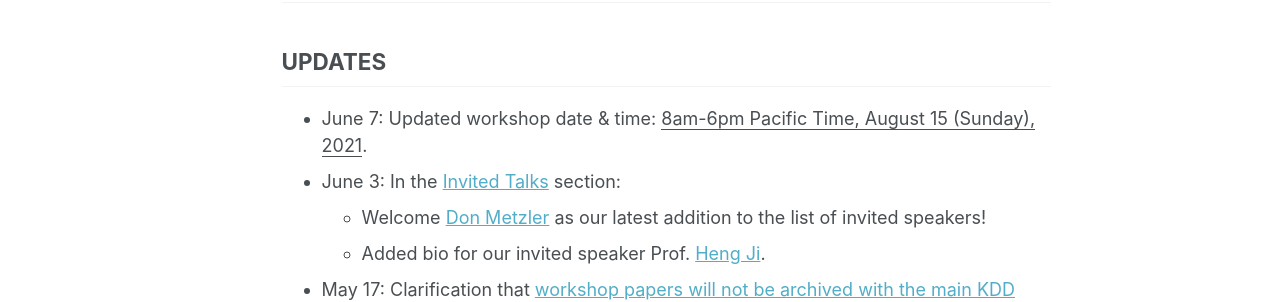
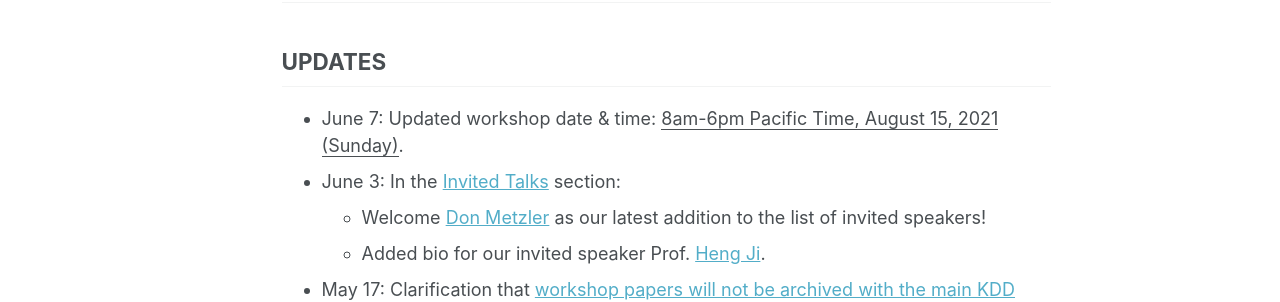
Before and after one commit to document-intelligence/DI-2022, a Jekyll site: the page built from _pages/cfp.md, in a window 1280 px wide and 900 px high. Shown: the part 289-591 px from the top of the window. Built offline with Jekyll 4.4.1, drawn with Linux system fonts in a browser that asks for light colours; some of the changed text lies outside the part shown.

Commit message:
Update cfp.md

```diff
--- a/_pages/cfp.md
+++ b/_pages/cfp.md
@@ -13,7 +13,7 @@ redirect_from:
 
 ## UPDATES
 
-- June 7: Updated workshop date & time: <ins>8am-6pm Pacific Time, August 15 (Sunday), 2021</ins>.
+- June 7: Updated workshop date & time: <ins>8am-6pm Pacific Time, August 15, 2021 (Sunday)</ins>.
 - June 3: In the [Invited Talks](https://document-intelligence.github.io/DI-2021/talks/) section:
   - Welcome [Don Metzler](https://research.google/people/DonaldMetzler/) as our latest addition to the list of invited speakers!
   - Added bio for our invited speaker Prof. [Heng Ji](https://cs.illinois.edu/about/people/faculty/hengji).
@@ -115,7 +115,7 @@ Microsoft Research CMT: <https://cmt3.research.microsoft.com/DI2021>
 - Paper Submission Deadline: ~~May 10, 2021~~ 23:59 on May 21, 2021 (anywhere on Earth).
 - Paper Notification Date: June 10, 2021.
 - Paper Final Version Due: July 1, 2021.
-- Virtual Workshop Date: ~~August 14-18,~~ 8am-6pm Pacific Time, August 15 (Sunday), 2021.
+- Virtual Workshop Date: ~~August 14-18,~~ 8am-6pm Pacific Time, August 15, 2021 (Sunday).
 
 ------
 
```
